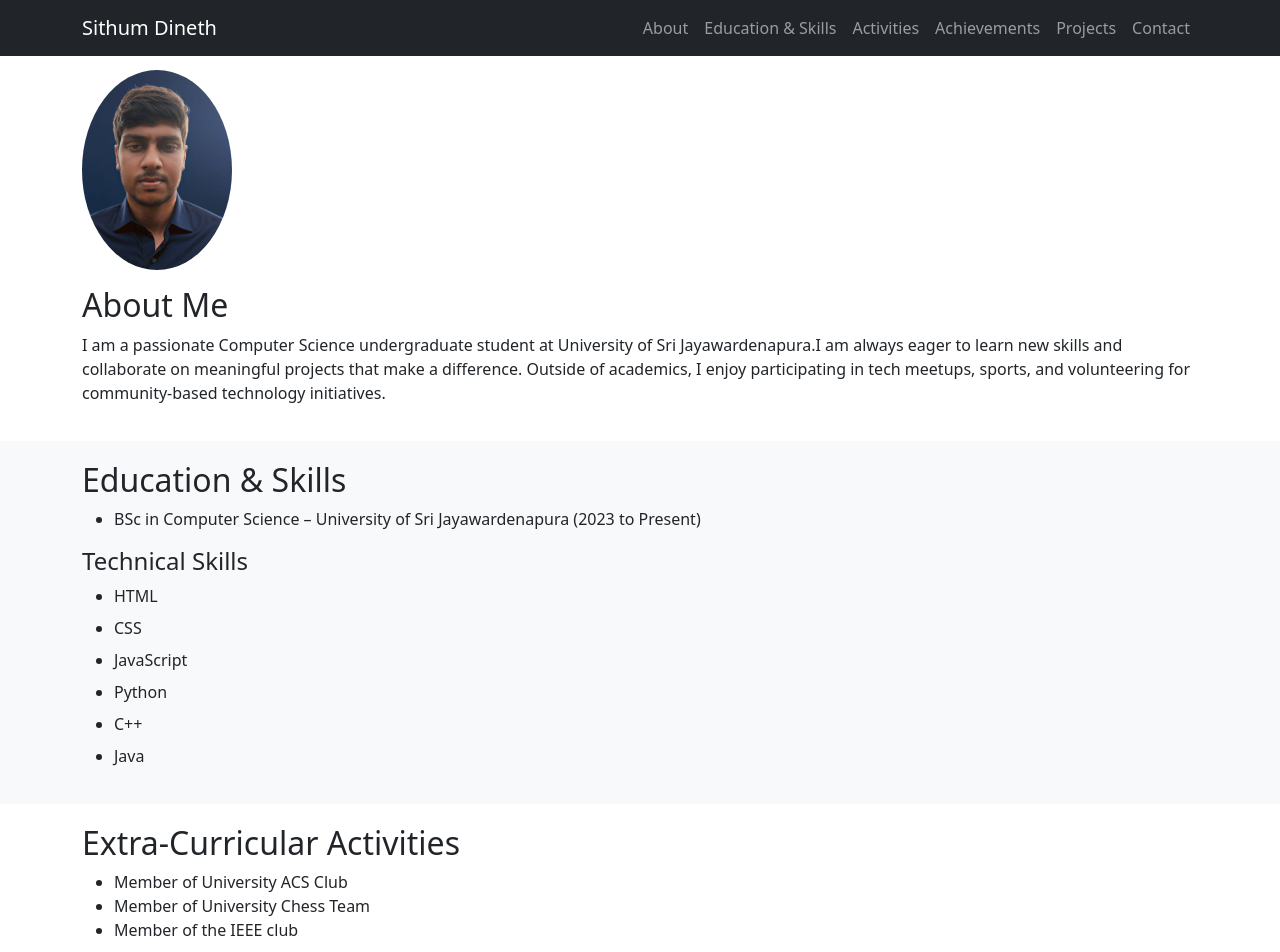
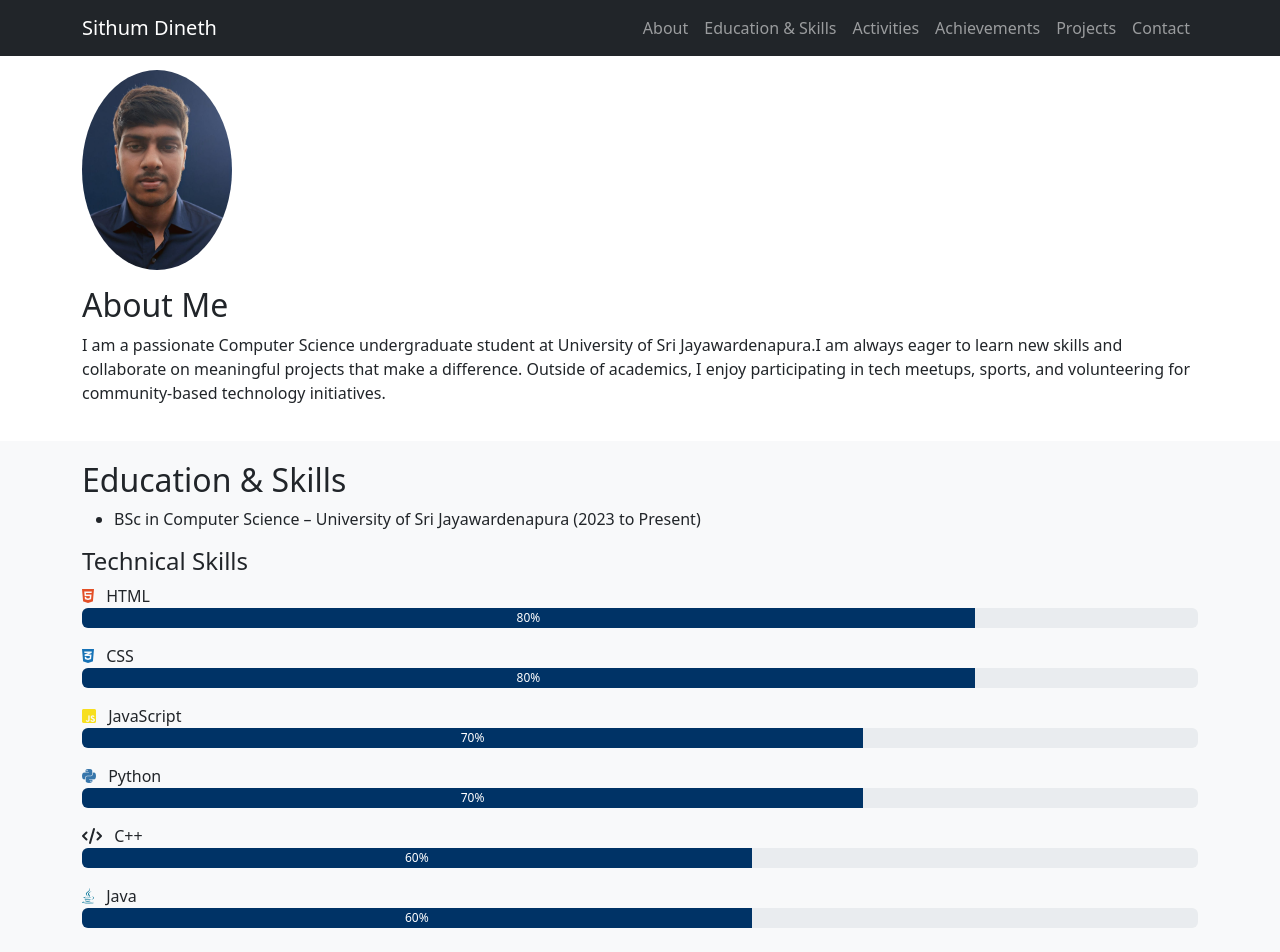
Before and after one commit to SithumDineth/WT_Assignment2, a plain HTML site: page index.html in a window 1280 px wide. Shown: the top 952 px of the page. Drawn offline with nearby package versions, Linux system fonts and the light colour scheme.

Commit message:
Update index.html

```diff
--- a/index.html
+++ b/index.html
@@ -61,16 +61,51 @@
             <li>BSc in Computer Science – University of Sri Jayawardenapura (2023 to Present)</li>
         </ul>
         <h4>Technical Skills</h4>
-			<ul>
-                <li><div class="mb-2">HTML </div></li>
-                <li><div class="mb-2">CSS </div></li>
-                <li><div class="mb-2">JavaScript </div></li>
-                <li><div class="mb-2">Python </div></li>
-			    <li><div class="mb-2">C++ </div></li>
-			    <li><div class="mb-2">Java </div></li>
-			</ul>
+
+        <div class="mb-3">
+            <i class="fab fa-html5 me-2" style="color:#E34F26;"></i> HTML
+            <div class="progress" style="height: 20px;">
+                <div class="progress-bar" style="width: 80%; background-color: #003366;" role="progressbar" aria-valuenow="80" aria-valuemin="0" aria-valuemax="100">80%</div>
+            </div>
+        </div>
+
+        <div class="mb-3">
+            <i class="fab fa-css3-alt me-2" style="color:#1572B6;"></i> CSS
+            <div class="progress" style="height: 20px;">
+                <div class="progress-bar" style="width: 80%; background-color: #003366;" role="progressbar" aria-valuenow="80" aria-valuemin="0" aria-valuemax="100">80%</div>
+            </div>
+        </div>
+
+        <div class="mb-3">
+            <i class="fab fa-js-square me-2" style="color:#F7DF1E;"></i> JavaScript
+            <div class="progress" style="height: 20px;">
+                <div class="progress-bar" style="width: 70%; background-color: #003366;" role="progressbar" aria-valuenow="70" aria-valuemin="0" aria-valuemax="100">70%</div>
+            </div>
+        </div>
+
+        <div class="mb-3">
+            <i class="fab fa-python me-2" style="color:#3776AB;"></i> Python
+            <div class="progress" style="height: 20px;">
+                <div class="progress-bar" style="width: 70%; background-color: #003366;" role="progressbar" aria-valuenow="70" aria-valuemin="0" aria-valuemax="100">70%</div>
+            </div>
+        </div>
+
+        <div class="mb-3">
+            <i class="fas fa-code me-2"></i> C++
+            <div class="progress" style="height: 20px;">
+                <div class="progress-bar" style="width: 60%; background-color: #003366;" role="progressbar" aria-valuenow="60" aria-valuemin="0" aria-valuemax="100">60%</div>
+            </div>
+        </div>
+
+        <div class="mb-3">
+            <i class="fab fa-java me-2" style="color:#007396;"></i> Java
+            <div class="progress" style="height: 20px;">
+                <div class="progress-bar" style="width: 60%; background-color: #003366;" role="progressbar" aria-valuenow="60" aria-valuemin="0" aria-valuemax="100">60%</div>
+            </div>
+        </div>
     </div>
 </section>
+
 
 
     <section id="activities" class="section">
```
Lines whose indentation alone changed are shown as unchanged.
